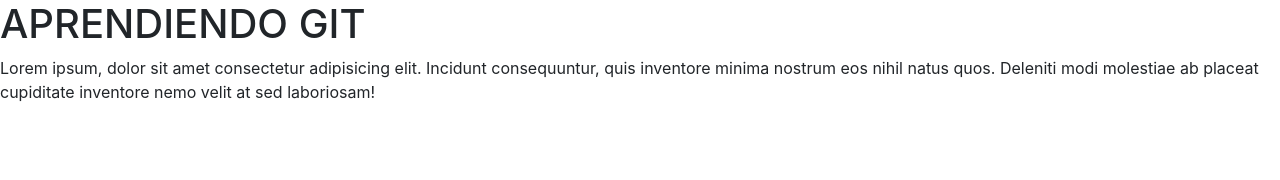
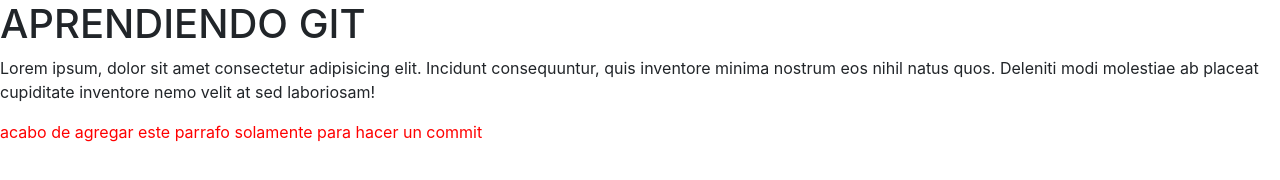
Before and after one commit to ndrpochin/aprendiendo-git, a plain HTML site: page index.html in a window 1280 px wide. Drawn offline with nearby package versions, Linux system fonts and the light colour scheme.

Commit message:
agregué un parrafo rojo

```diff
--- a/index.html
+++ b/index.html
@@ -18,6 +18,7 @@
     <p>Lorem ipsum, dolor sit amet consectetur adipisicing elit. Incidunt consequuntur, quis inventore minima
         nostrum eos nihil natus quos. Deleniti modi molestiae ab placeat cupiditate inventore nemo velit at sed
         laboriosam!</p>
+        <p style="color: red;">acabo de agregar este parrafo solamente para hacer un commit</p>
 </body>
 
 </html>
```
